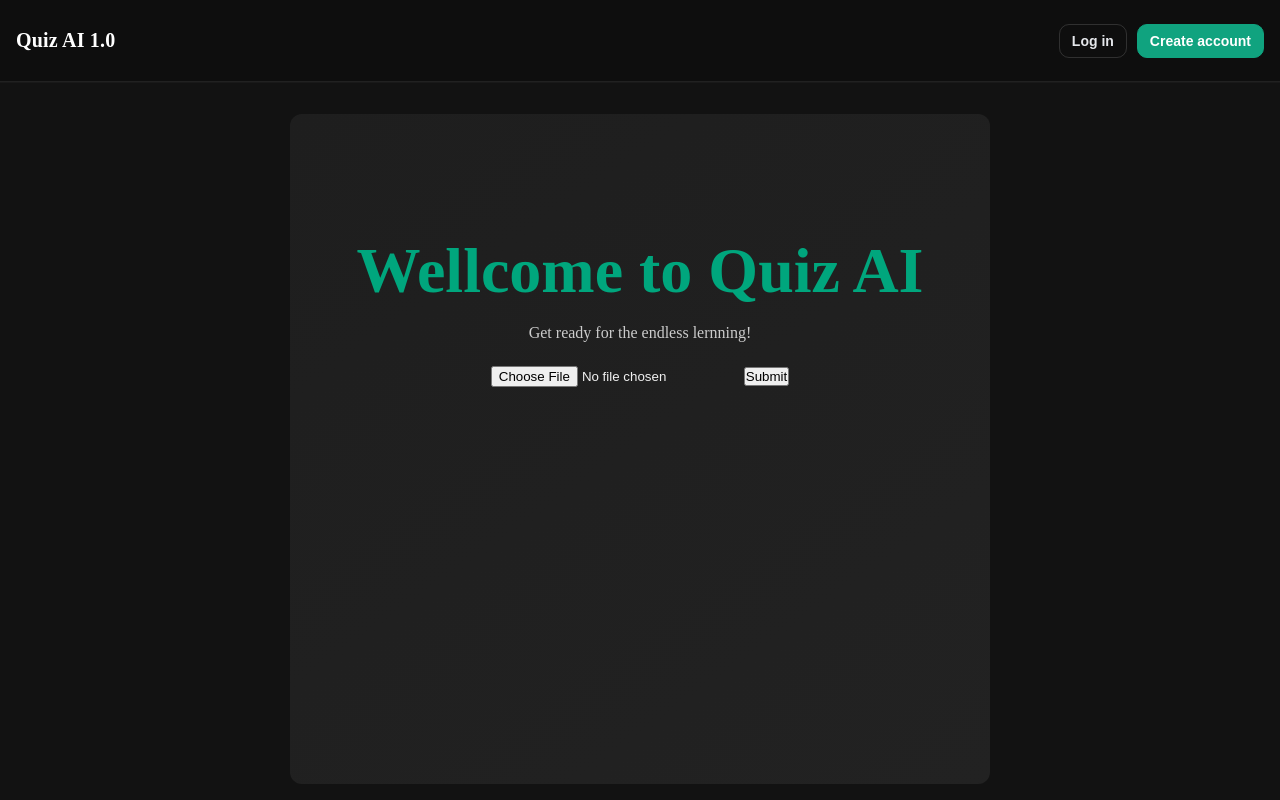
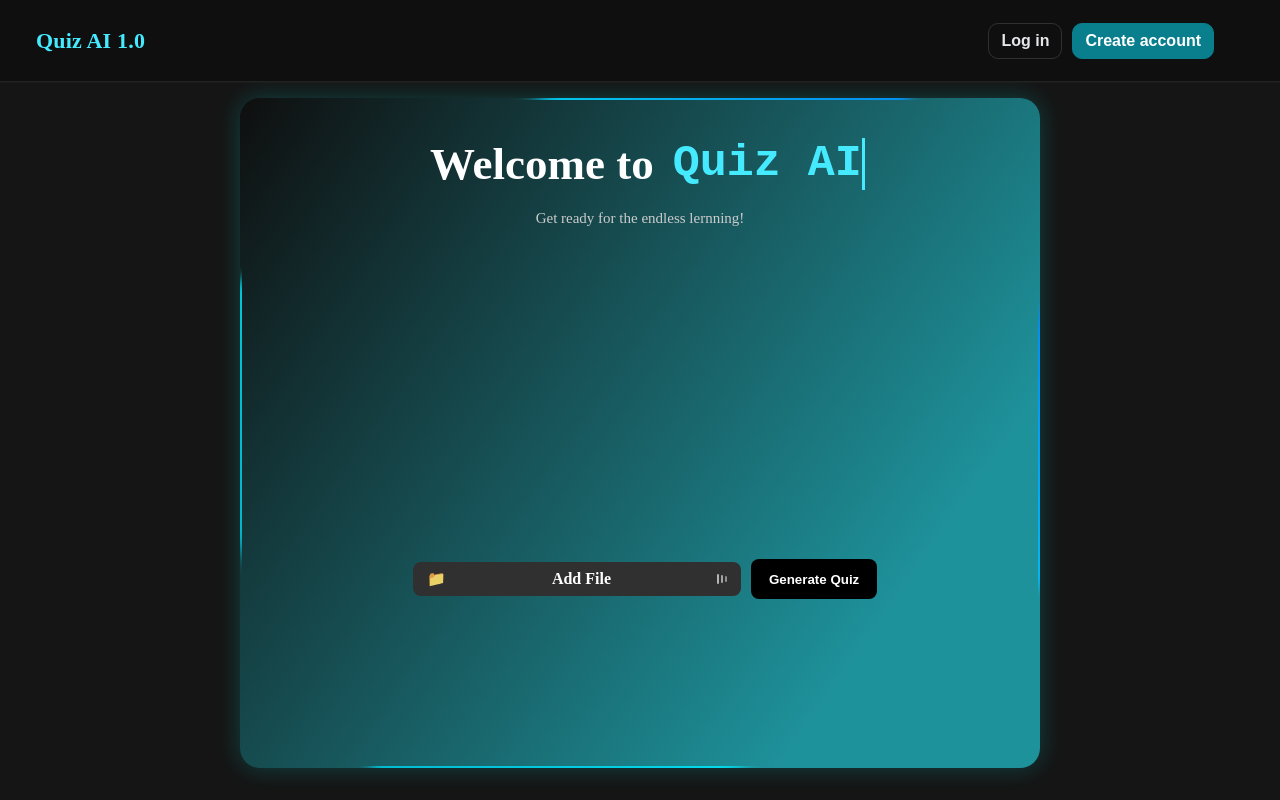
Before and after one commit to faisaloool/GraduationProject, a React (Vite) app in the folder 4-SourceCode/Interface/: page / in a window 1280 px wide. Built offline with nearby package versions, Linux system fonts and the light colour scheme.

Commit message:
design loginsigup and home

```diff
--- a/4-SourceCode/Interface/src/components/Authform.jsx
+++ b/4-SourceCode/Interface/src/components/Authform.jsx
@@ -11,7 +11,7 @@ export default function AuthForms({ login }) {
     <div className="auth-container">
       <div className="auth_box">
         <h2 className="title">
-          Welcome to <span className="highlight">QUIZ AI</span>
+        <span className="welcom"> Welcome to </span> <span className="highlight">Quiz AI</span>
         </h2>
         <p className="subtitle">Log in to your account to continue</p>
 
--- a/4-SourceCode/Interface/src/components/Input.jsx
+++ b/4-SourceCode/Interface/src/components/Input.jsx
@@ -3,10 +3,19 @@ import React from "react";
 export const Input = () => {
   return (
     <>
-      <form>
-        <input type="file" placeholder="Enter your file" />
-        <button type="submit">Submit</button>
-      </form>
+<form class="file-form">
+  <label class="add-file">
+    <input type="file" class="inputfile" />
+    <span class="folder-icon">📁</span>
+    <span class="text">Add File</span>
+    <span class="sound-wave">
+      <span></span><span></span><span></span>
+    </span>
+  </label>
+
+  <button type="submit" class="generate-btn">Generate Quiz</button>
+</form>
+
     </>
   );
 };
--- a/4-SourceCode/Interface/src/components/Quiz_main_page.jsx
+++ b/4-SourceCode/Interface/src/components/Quiz_main_page.jsx
@@ -12,8 +12,8 @@ export const Quiz_main_page = (exames) => {
     if (!questions || questions.length === 0) {
       return (
         <div className="exam-response">
-          <h1 className="wellcome">Wellcome to Quiz AI</h1>
-          <p>Get ready for the endless lernning!</p>
+          <h1 className="wellcome"><span className="wlc">Welcome to </span> <span className="quiz">Quiz AI</span> </h1>
+          <p className="subtitle">Get ready for the endless lernning!</p>
           <div className="input">
             <Input />
           </div>
--- a/4-SourceCode/Interface/src/style/AuthForm.css
+++ b/4-SourceCode/Interface/src/style/AuthForm.css
@@ -59,15 +59,48 @@
 }
 
 .title {
+  display: flex;
+
   font-size: 30px;
+  align-content: center;
   font-weight: 600;
   margin-bottom: 6px;
   color: white;
+   white-space: nowrap;
+}
+.welcom{
+  display: inline-block;
+  margin-left: 10px;
+  margin-right: 10px;
 }
 
 .highlight {
+  display: inline-block;
   color: #46eaff;
+  font-family: monospace;
+   font-size: 30px;
+  overflow: hidden;
+  border-right: 5px solid #46eaff;
+   animation:
+    typeDelete 6s steps(13) infinite, /* هنا صرنا أبطأ */
+    blink 0.75s step-end infinite;
 }
+@keyframes typeDelete {
+  0%, 25% { width: 0; }
+  50%, 75% { width: 7.4ch; } /* يشمل الفراغات داخل عدد الأحرف */
+  100% { width: 0; }
+}
+
+@keyframes blink {
+  50% { border-color: transparent; }
+}
+.subtitle {
+  color: #ffffff;
+  font-size: 13px;
+  margin-bottom: 20px;
+}
+
+
 
 .subtitle {
   color: #ffffff;
--- a/4-SourceCode/Interface/src/style/Header.css
+++ b/4-SourceCode/Interface/src/style/Header.css
@@ -18,11 +18,12 @@ header {
 }
 
 .ai-version {
-  font-size: 20px;
+  font-size: 22px;
   font-weight: 600;
-  color: #ffffff;
+  color: #46eaff;
   letter-spacing: 0.2px;
-  margin-left: 0;
+  margin-left: 10px;
+  padding-left: 10px;
 }
 
 .header-btns {
@@ -38,7 +39,7 @@ header {
   color: #e5e7eb;
   border-radius: 10px;
   padding: 8px 12px;
-  font-size: 14px;
+  font-size: 16px;
   font-weight: 600;
   border: 1px solid rgba(255, 255, 255, 0.14);
   cursor: pointer;
@@ -52,10 +53,11 @@ header {
 }
 
 .header-btns .sign-up {
-  background: #10a37f;
+  background: #097e8d;
   color: #ffffff;
-  border-color: #10a37f;
-  box-shadow: 0 0 0 1px rgba(16, 163, 127, 0.2) inset;
+  border-color: #097e8d;
+  box-shadow: 0 0 0 1px #097e8d inset;
+  margin-right: 50px;
 }
 .header-btns .sign-up:hover {
   background: #0e8e70;
--- a/4-SourceCode/Interface/src/style/Quiz_main_page.css
+++ b/4-SourceCode/Interface/src/style/Quiz_main_page.css
@@ -30,7 +30,7 @@ main {
   width: 100%;
   flex: 1 1 auto;
   min-height: 0;
-  background-color: #121212;
+  background-color: #151515;
   overflow-y: auto;
   -webkit-overflow-scrolling: touch;
   scrollbar-width: thin;
@@ -49,18 +49,15 @@ main {
 
 /* ===== Base Layout ===== */
 .exam-response {
-  min-width: 700px;
-  background-color: #1e1e1e;
-  color: #f1f1f1;
-  border-radius: 12px;
-  padding: 1.5rem 2rem;
-  margin: 1rem auto;
-  max-width: 800px;
-  box-shadow: 0 2px 12px rgba(0, 0, 0, 0.3);
-  animation: fadeIn 0.25s ease-in-out;
+  position: relative;
+ display: flex;
+  justify-content: center;
+  align-items: center;
+  height: 100vh;
+  background-color: #151515;
 }
 /* ===== Welcome Section ===== */
-.exam-response:first-child:has(.input) {
+/* .exam-response:first-child:has(.input) {
   display: flex;
   flex-direction: column;
   align-items: center;
@@ -69,14 +66,108 @@ main {
   height: calc(100vh - 130px);
   background: linear-gradient(145deg, #1e1e1e, #222);
   box-shadow: none;
+} */
+.exam-response:first-child:has(.input) {
+  display: flex;
+  flex-direction: column;
+  align-items: center;
+  justify-content: flex-start;
+  text-align: center;
+  height: calc(100vh - 130px);
+  background: linear-gradient(305deg, #1e929b 20%, #0f0f0f 100%);
+  border-radius: 20px;
+  padding: 30px;
+  color: white;
+  box-shadow: 0 0 25px rgba(0, 255, 255, 0.2);
+  overflow: hidden;
+  z-index: 1;
+  width: 800px;
+  position: relative; /* مهم جدا لتعمل ::before و ::after */
 }
+
+
+.exam-response:first-child:has(.input)::before {
+  content: "";
+  position: absolute;
+  inset: -3px;
+  border-radius: 22px;
+  background: conic-gradient(
+    from 0deg,
+    #00eaff,
+    #007bff,
+    #00eaff,
+    #00bcd4,
+    #00eaff
+  );
+  animation: spin 6s linear infinite;
+  filter: blur(6px);
+  opacity: 0.9;
+  z-index: 0;
+}
+
+.exam-response:first-child:has(.input)::after {
+  content: "";
+  position: absolute;
+  inset: 2px;
+  border-radius: 18px;
+  background: linear-gradient(305deg, #1e929b 20%, #0f0f0f 100%);
+  z-index: 1;
+}
+
+@keyframes spin {
+  to {
+    transform: rotate(360deg);
+  }
+}
+
+.exam-response:first-child:has(.input) * {
+  position: relative;
+  z-index: 2;
+}
+
+
 .wellcome {
-  margin-top: 6rem;
-  font-size: 4rem;
-  font-weight: 700;
-  margin-bottom: 1rem;
-  color: #00a67d;
+  margin: 10px auto;
+  display: flex;
+  font-size: 45px;
+  color: white;
+  font-weight: 600;
+  white-space: nowrap;
+  width: 450px;
 }
+
+.wlc {
+  display: inline-block;
+  margin-right: 19px;
+  margin-left: 15px; /* ثابتة */
+}
+
+.quiz {
+  display: inline-block;
+  color: #46eaff;
+  font-family: monospace;
+  border-right: 3px solid #46eaff; /* مؤشر الكتابة */
+  white-space: nowrap;
+  overflow: hidden;
+  width: 0; /* البداية */
+  animation:  typeDelete 8s  steps(15) infinite, /* هنا صرنا أبطأ */
+    blink 1s step-end infinite;
+}
+
+/* كتابة ثم مسح النص حرف حرف */
+@keyframes typeDelete {
+0% { width: 0; }
+  45% { width: 7ch; }   /* كتابة الكلمة بالكامل */
+  55% { width: 7ch; }   /* توقف قصير بعد الكتابة */
+  100% { width: 0; }
+}
+
+/* وميض المؤشر */
+@keyframes blink {
+  50% { border-color: transparent; }
+}
+
+
 .exam-response .QuestionTitle {
   font-size: 1.6rem;
   font-weight: 600;
@@ -84,14 +175,124 @@ main {
   color: #00a67d;
 }
 
-.exam-response p {
+.exam-response .subtitle {
   color: #ccc;
+  font-size: 15px;
+  margin-top: 10px;
   margin-bottom: 1.5rem;
+  text-align: center;
 }
 
 .exam-response .input {
-  width: 100%;
+  position: absolute;
+  bottom: -300px;
+  width: 90%;
   max-width: 400px;
+  margin-right: 70px;
+}
+.file-form {
+  padding-left: 30px;
+
+  display: flex;
+  align-items: center;
+  justify-content: space-between;
+  gap: 10px;
+
+  padding: 8px;
+  border-radius: 10px;
+  width: 120%;
+}
+
+/* الزر الخاص برفع الملف */
+.add-file {
+  text-align: center;
+  display: flex;
+  align-items: center;
+  justify-content: space-between;
+  gap: 8px;
+  background-color: #303030;
+  color: #fff;
+  padding: 8px 14px;
+  border-radius: 8px;
+  cursor: pointer;
+  font-weight: 600;
+ width: 80%;
+  transition: background 0.3s ease;
+}
+
+.add-file:hover {
+  background-color: #3b3b3b;
+}
+
+/* اخفاء input */
+.inputfile {
+  display: none;
+}
+
+/* أيقونة المجلد */
+.folder-icon {
+  font-size: 15px;
+  opacity: 0.9;
+  text-align: center;
+}
+
+/* النص */
+.text {
+  flex: 1;
+  text-align: center;
+}
+
+/* الموجات الصوتية */
+.sound-wave {
+  display: flex;
+  align-items: center;
+  gap: 2px;
+}
+
+.sound-wave span {
+  display: block;
+  width: 2px;
+  height: 8px;
+  background-color: #b5b5b5;
+  border-radius: 2px;
+  animation: wave 1s infinite ease-in-out;
+}
+
+.sound-wave span:nth-child(2) {
+  animation-delay: 0.2s;
+}
+
+.sound-wave span:nth-child(3) {
+  animation-delay: 0.4s;
+}
+
+@keyframes wave {
+  0%, 100% {
+    height: 5px;
+    opacity: 0.7;
+  }
+  50% {
+    height: 10px;
+    opacity: 1;
+  }
+}
+
+/* زر Generate Quiz */
+.generate-btn {
+  background-color: #000;
+  color: #fff;
+  padding: 8px 16px;
+  border-radius: 8px;
+  font-weight: 600;
+  border: none;
+  cursor: pointer;
+  width: 30%;
+  transition: background 0.3s ease;
+  height: 40px;
+}
+
+.generate-btn:hover {
+  background-color: #111;
 }
 
 /* ===== Question Styles ===== */
```
Also changed, not shown: 1 other file (tests, documents, lock files or other folders).
